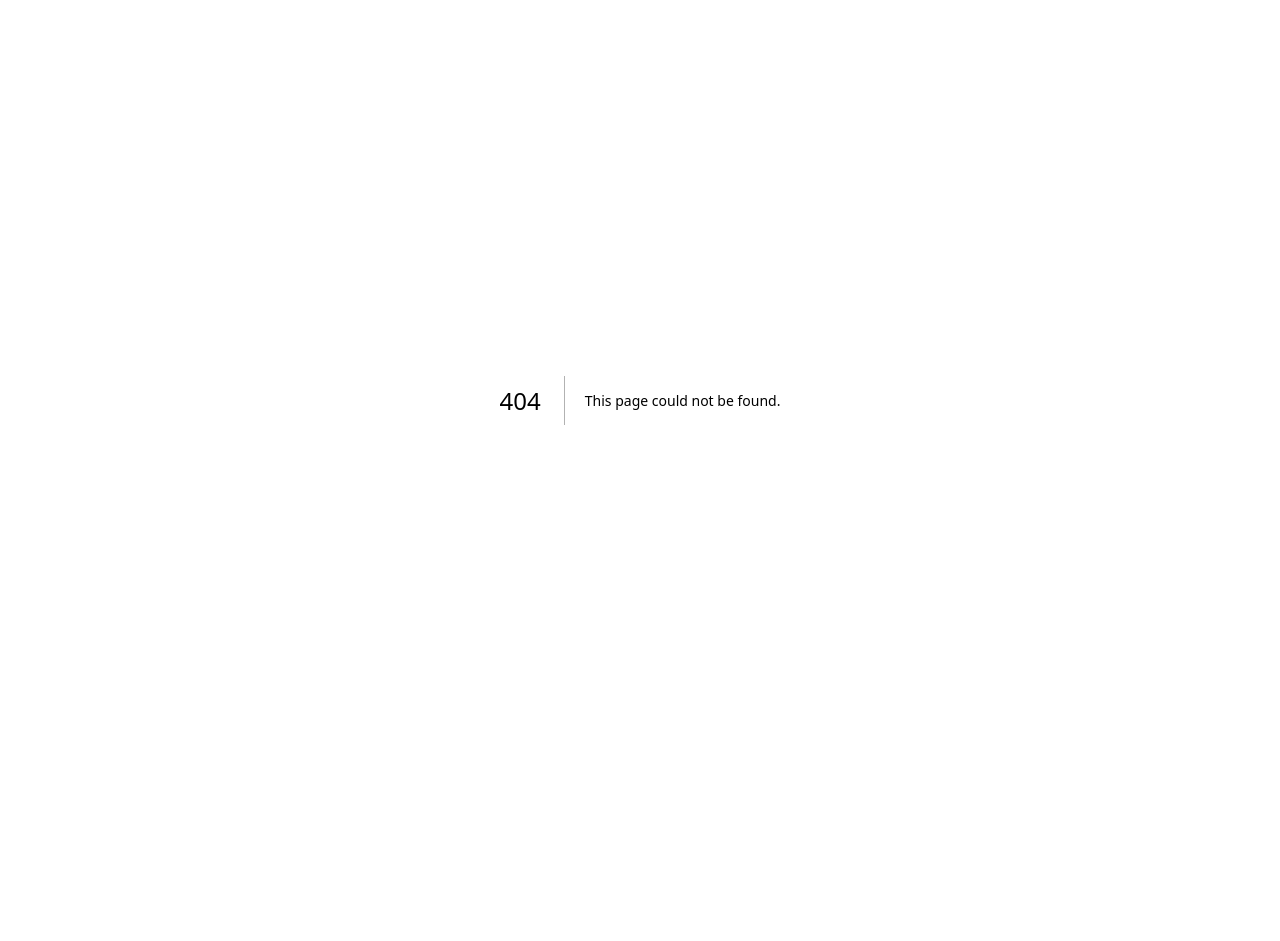
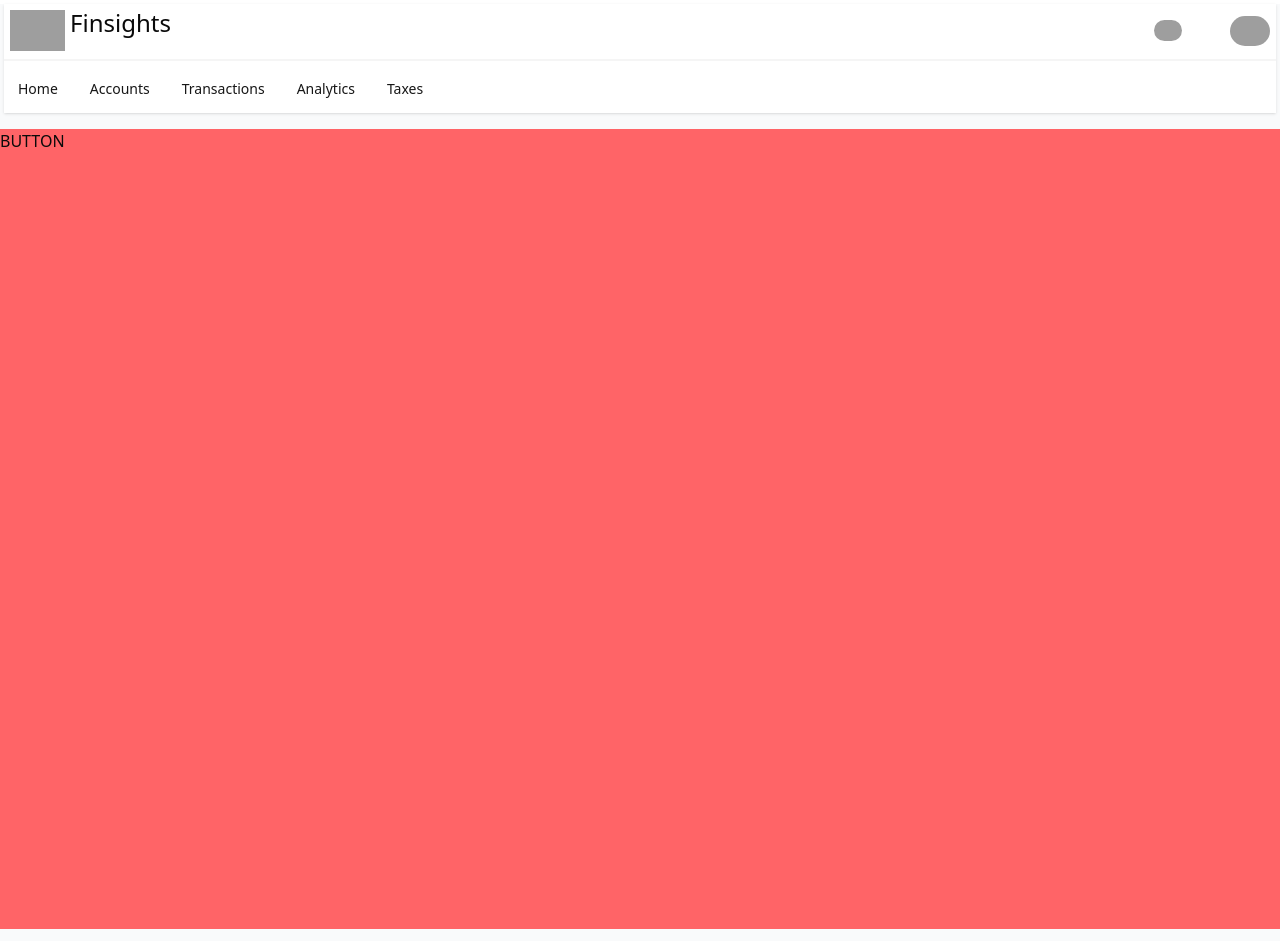
Before and after one commit to shashwotghimire/finsight, a Next.js app in the folder app/web/: page /dashboard/accounts/1 in a window 1280 px wide. Before the commit this address had no page. Before the commit the page ends 800 px from the top, so only its background shows below. Built offline with nearby package versions, Linux system fonts and the light colour scheme; no server answers; grey boxes are pictures that could not be loaded.

Commit message:
td: acc by id

```diff
--- /dev/null
+++ b/app/web/app/dashboard/accounts/[id]/page.tsx
@@ -0,0 +1,12 @@
+"use client";
+import React from "react";
+
+function page() {
+  return (
+    <div className="h-screen bg-red-400">
+      <button onClick={() => console.log("CLICK")}>BUTTON</button>
+    </div>
+  );
+}
+
+export default page;
--- a/app/web/app/dashboard/accounts/page.tsx
+++ b/app/web/app/dashboard/accounts/page.tsx
@@ -26,7 +26,7 @@ const Accounts = () => {
     isError: accountIsError,
     error: accountError,
     isPlaceholderData: accountIsPlaceholderData,
-  } = useAccounts(currentPage, 5, debouncedSearch);
+  } = useAccounts(currentPage, 8, debouncedSearch);
   const { mutate, isPending, isError, error } = useCreateAccount();
   const handleClick = () => {
     setIsOpen(!isOpen);
--- a/app/web/components/dashboard/statsCard.tsx
+++ b/app/web/components/dashboard/statsCard.tsx
@@ -12,7 +12,7 @@ export const StatsCard = ({
   icon?: string;
 }) => {
   return (
-    <div className="align-center font-manrope flex flex-col gap-4 rounded-2xl border border-neutral-200 bg-neutral-50 px-4 py-4 shadow-sm transition hover:bg-neutral-200">
+    <div className="align-center font-manrope flex cursor-pointer flex-col gap-4 rounded-2xl border border-neutral-200 bg-neutral-50 px-4 py-4 shadow-sm transition hover:bg-neutral-200">
       <p className="font-medium text-neutral-900">{title}</p>
       <p className="text-neutral-1000 text-3xl font-bold">{value}</p>
       {subTitle && <p className="text-sm text-neutral-800">{subTitle}</p>}
```
